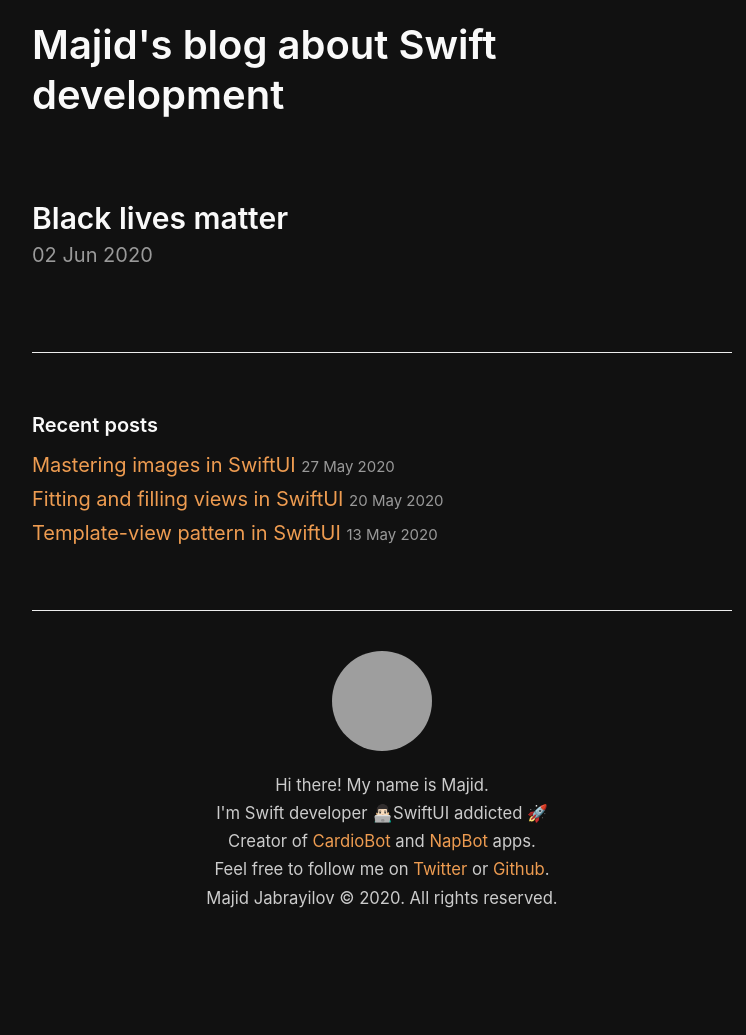
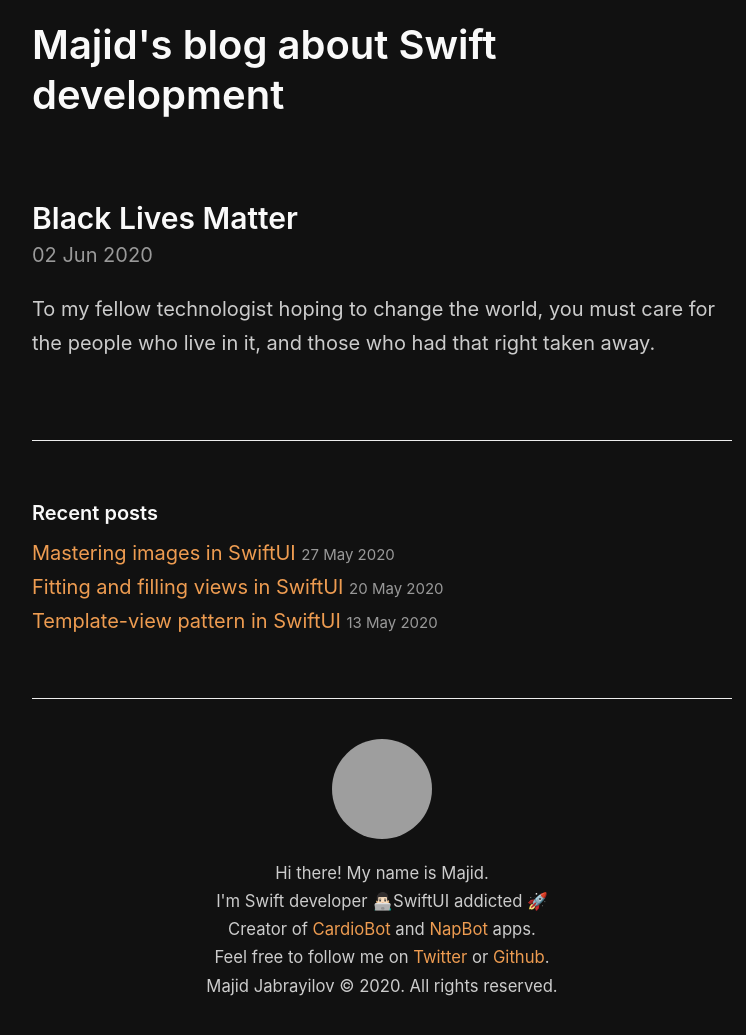
Before and after one commit to mecid/mecid.github.io, a Jekyll site: the page built from _posts/2020-06-02-black-lives-matter.md, in a window 1280 px wide, cut to the strip 0-1040 px from the top of the page. Shown: the top 1035 px of the strip, without its empty margins (258-1004 px from the left). Built offline with Jekyll 4.4.1, drawn with Linux system fonts in a browser that asks for light colours; before the commit the page ends 952 px from its top, so only the background shows below that; grey boxes are pictures that could not be loaded.

Commit message:
Update 2020-06-02-black-lives-matter.md

```diff
--- a/_posts/2020-06-02-black-lives-matter.md
+++ b/_posts/2020-06-02-black-lives-matter.md
@@ -1,4 +1,6 @@
 ---
-title: Black lives matter
+title: Black Lives Matter
 layout: post
 ---
+
+To my fellow technologist hoping to change the world, you must care for the people who live in it, and those who had that right taken away.
```
